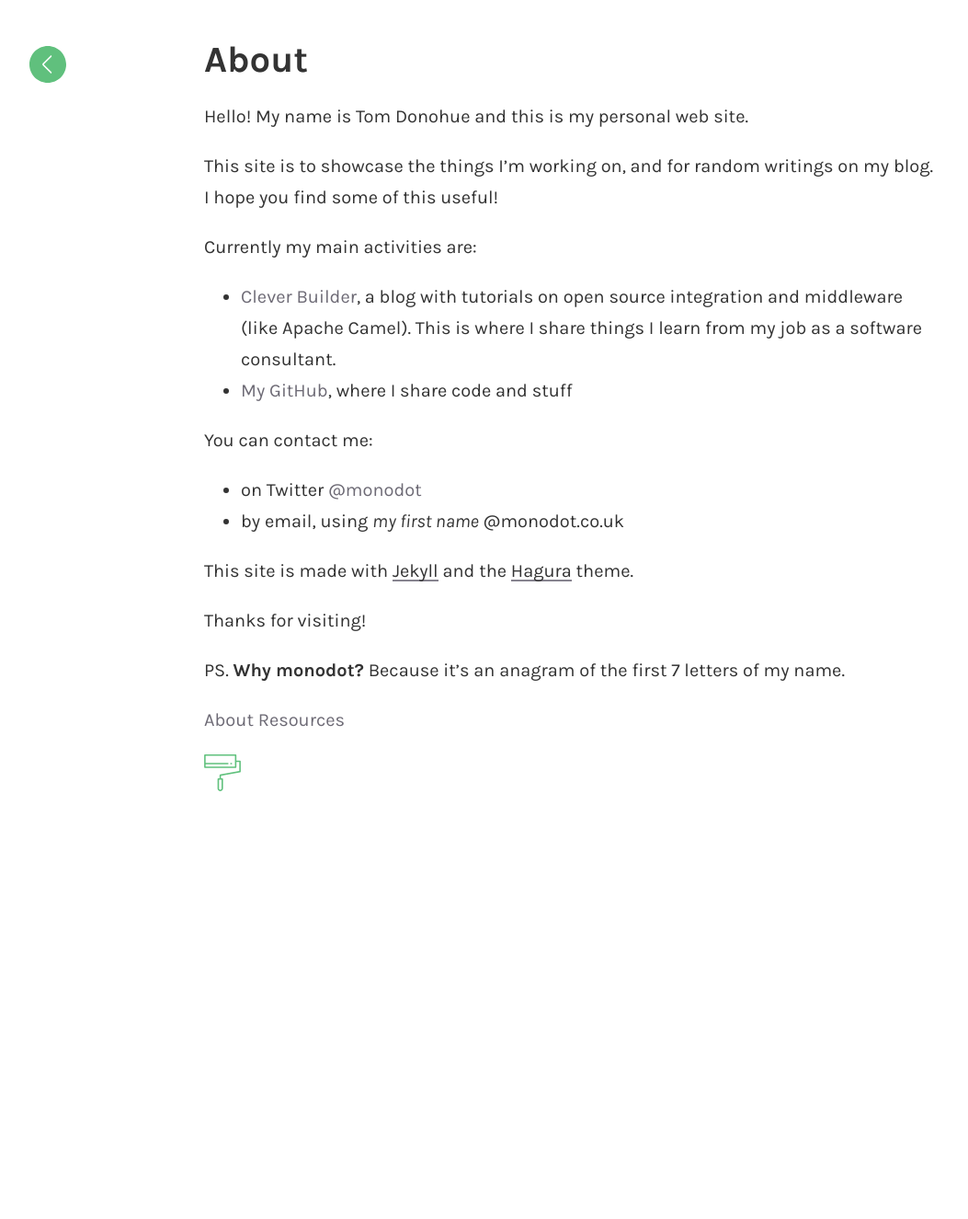
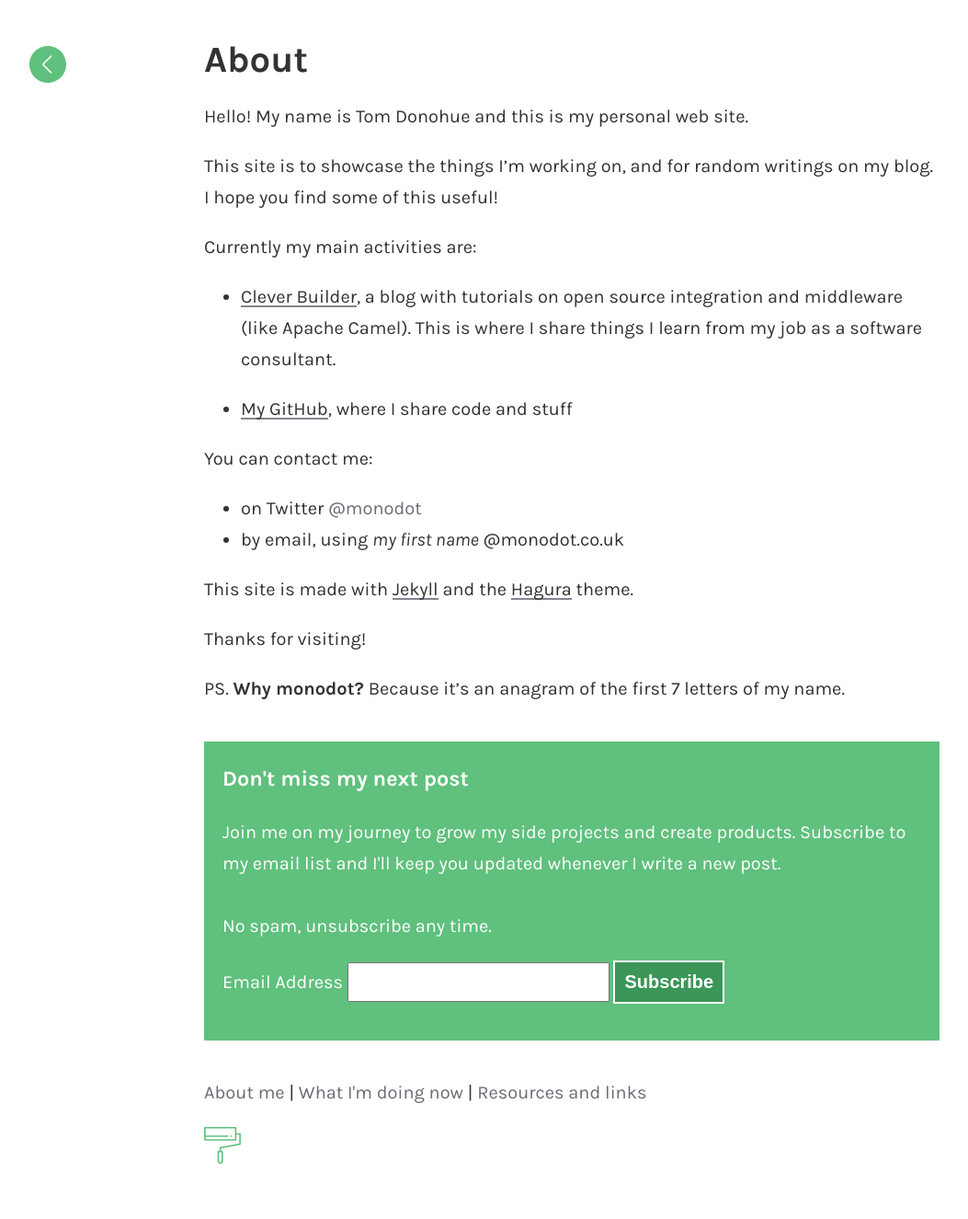
Before and after one commit to monodot/monodot-co-uk, a Jekyll site: the page built from about.md, in a window 1280 px wide. Shown: the whole page at 92% size, without its empty margins (18-1071 px from the left). Built offline with Jekyll 4.4.1, drawn with Linux system fonts in a browser that asks for light colours; comment, search, counter and statistics services are not loaded; before the commit the page ends 920 px from its top, so only the background shows below that.

Commit message:
Tidy up and CTAs after 2018Q2 post

```diff
--- a/_config.yml
+++ b/_config.yml
@@ -46,3 +46,12 @@
       type: "posts" # previously `post` in Jekyll 2.2.
     values:
       show_date: true
+      show_cta_form: true
+
+  # _pages
+  - scope:
+      path: ""
+      type: pages
+    values:
+      show_date: false
+      show_cta_form: true
--- /dev/null
+++ b/_includes/drip-form.html
@@ -0,0 +1,10 @@
+<form action="https://www.getdrip.com/forms/114345055/submissions" method="post" data-drip-embedded-form="114345055" class="signup-footer">
+  <h3 data-drip-attribute="headline">Don&#39;t miss my next post</h3>
+  <div data-drip-attribute="description">Join me on my journey to grow my side projects and create products. Subscribe to my email list and I'll keep you updated whenever I write a new post.<br>
+<br>
+No spam, unsubscribe any time.</div>
+    <div>
+        <label for="drip-email">Email Address</label> <input type="email" id="drip-email" name="fields[email]" value="" />
+        <input type="submit" value="Subscribe" data-drip-attribute="sign-up-button" />
+    </div>
+</form>
--- a/_layouts/default.html
+++ b/_layouts/default.html
@@ -13,17 +13,20 @@
   {% seo %}
 </head>
 <body style="background-color: rgb(255, 255, 255)">
+  {% if page.url != "/" %}
   <header>
     <a href="{{site.baseurl}}/"><div class="home"></div></a>
   </header>
+  {% endif %}
 
   {{ content }}
 
   <footer>
 
     <div class="links">
-        <a href="{{site.baseurl}}/about/">About</a>
-        <a href="{{site.baseurl}}/resources/">Resources</a>
+        <a href="{{site.baseurl}}/about/">About me</a> |
+        <a href="{{site.baseurl}}/now/">What I'm doing now</a> |
+        <a href="{{site.baseurl}}/resources/">Resources and links</a>
     </div>
     <div class="theme" onclick="theme()" style="    background-image: url({{site.baseurl}}/images/theme.svg)"></div>
   </footer>
--- a/_layouts/post.html
+++ b/_layouts/post.html
@@ -12,6 +12,9 @@
     {{ content | toc }}
   </div>
 
+  {% if page.show_cta_form %}
+    {% include drip-form.html %}
+  {% endif %}
 
   {% if site.disqus.shortname %}
     {% include disqus_comments.html %}
--- /dev/null
+++ b/_sass/overrides.scss
@@ -0,0 +1,25 @@
+.signup-footer {
+    padding: 1em;
+    margin: 2em 0;
+    background: $bright-color;
+    color: white;
+
+    div {
+        margin: 1em 0;
+    }
+
+    input[type='email'] {
+        font-size: 20px;
+        padding: 0.4em;
+    }
+
+    input[type='submit'] {
+        font-size: 20px;
+        padding: 0.5em;
+        border: solid 2px white;
+        background: #3b9657;
+        color: white;
+        font-weight: bold;
+        cursor: pointer;
+    }
+}
--- a/about.md
+++ b/about.md
@@ -10,6 +10,7 @@
 Currently my main activities are:
 
 - [Clever Builder](https://cleverbuilder.com), a blog with tutorials on open source integration and middleware (like Apache Camel). This is where I share things I learn from my job as a software consultant.
+
 - [My GitHub](https://github.com/monodot), where I share code and stuff
 
 You can contact me:
--- a/css/main.scss
+++ b/css/main.scss
@@ -15,6 +15,7 @@
 $text-color:       #333;
 $background-color: #fdfdfd;
 $brand-color:      #6D6A75;
+$bright-color:     #60c07d;
 
 $grey-color:       #828282;
 $grey-color-light: lighten($grey-color, 40%);
@@ -52,3 +53,6 @@
 @import
         "syntax"
 ;
+@import
+        "overrides"
+;
```
Also changed, not shown: index.html (+7 -1 lines), now.md (added, +17 -0 lines).
